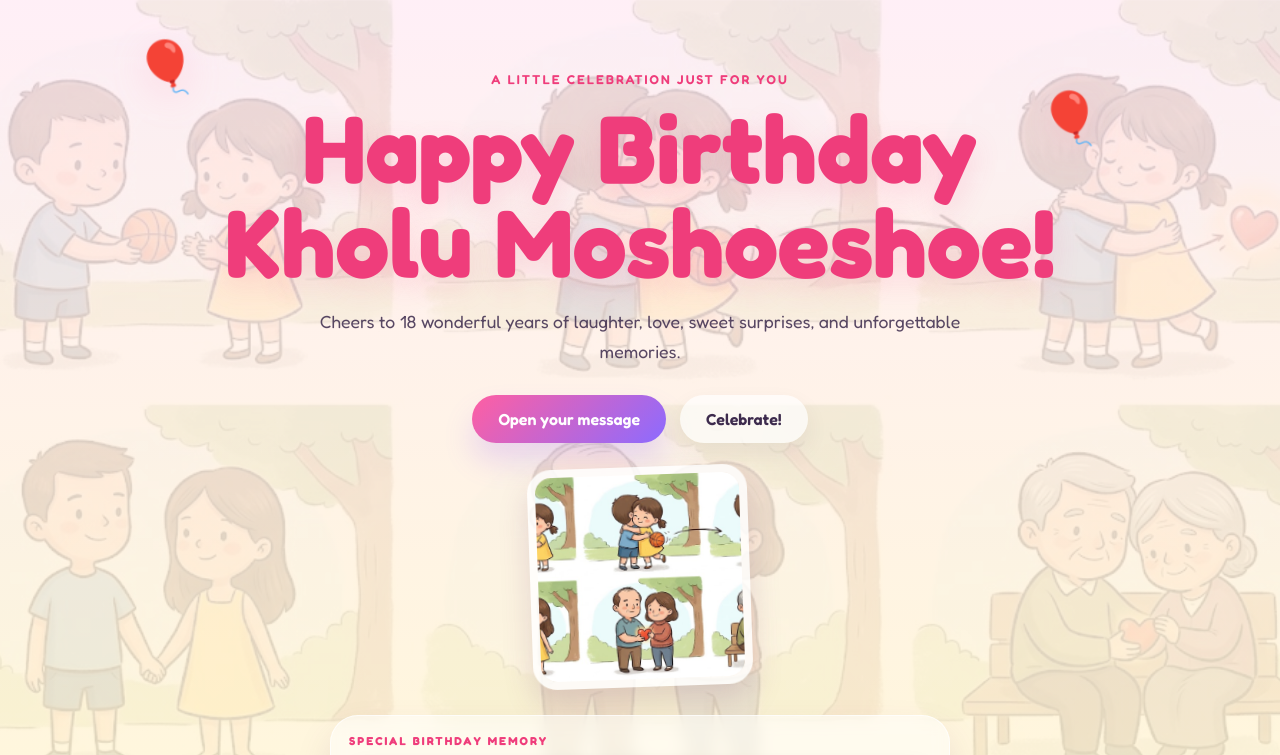
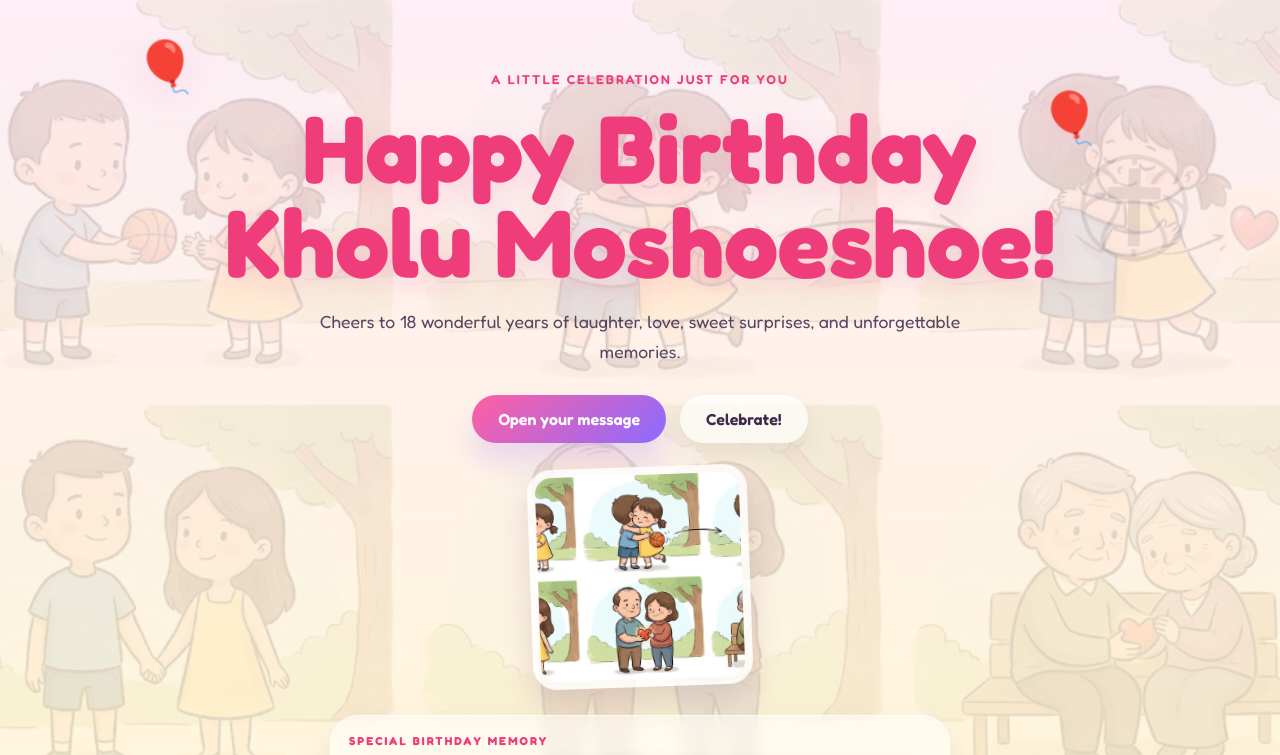
Before and after one commit to khalanesekantsi1-source/KHOLU, a plain HTML site: page index.html in a window 1280 px wide. Shown: the top 755 px of the page. Drawn offline with Linux system fonts and the light colour scheme.

Commit message:
Add floating birthday cross image
Co-authored-by: Copilot App <223556219+Copilot@users.noreply.github.com>

```diff
--- a/index.html
+++ b/index.html
@@ -10,6 +10,7 @@
     <link rel="stylesheet" href="styles.css" />
   </head>
   <body>
+    <img class="floating-cross" src="birthday-cross.jpeg" alt="" aria-hidden="true" />
     <div class="page-wrap">
       <div class="balloon balloon-one">🎈</div>
       <div class="balloon balloon-two">🎈</div>
--- a/styles.css
+++ b/styles.css
@@ -30,12 +30,28 @@ body {
   overflow-x: hidden;
 }
 
+.floating-cross {
+  position: fixed;
+  z-index: 0;
+  top: 17%;
+  right: 4%;
+  width: clamp(100px, 15vw, 190px);
+  aspect-ratio: 1;
+  object-fit: cover;
+  border-radius: 50%;
+  opacity: 0.12;
+  mix-blend-mode: multiply;
+  pointer-events: none;
+  animation: cross-float 7s ease-in-out infinite;
+}
+
 button {
   font: inherit;
 }
 
 .page-wrap {
   position: relative;
+  z-index: 1;
   max-width: 1100px;
   margin: 0 auto;
   padding: 48px 20px 80px;
@@ -565,6 +581,11 @@ h1 {
   50% { transform: translateY(-18px) rotate(4deg); }
 }
 
+@keyframes cross-float {
+  0%, 100% { transform: translateY(0) rotate(-3deg); }
+  50% { transform: translateY(-14px) rotate(3deg); }
+}
+
 @keyframes flicker {
   0% { transform: translateX(-50%) scaleY(0.9); }
   100% { transform: translateX(-50%) scaleY(1.15); }
```
Also changed, not shown: birthday-cross.jpeg (added).
